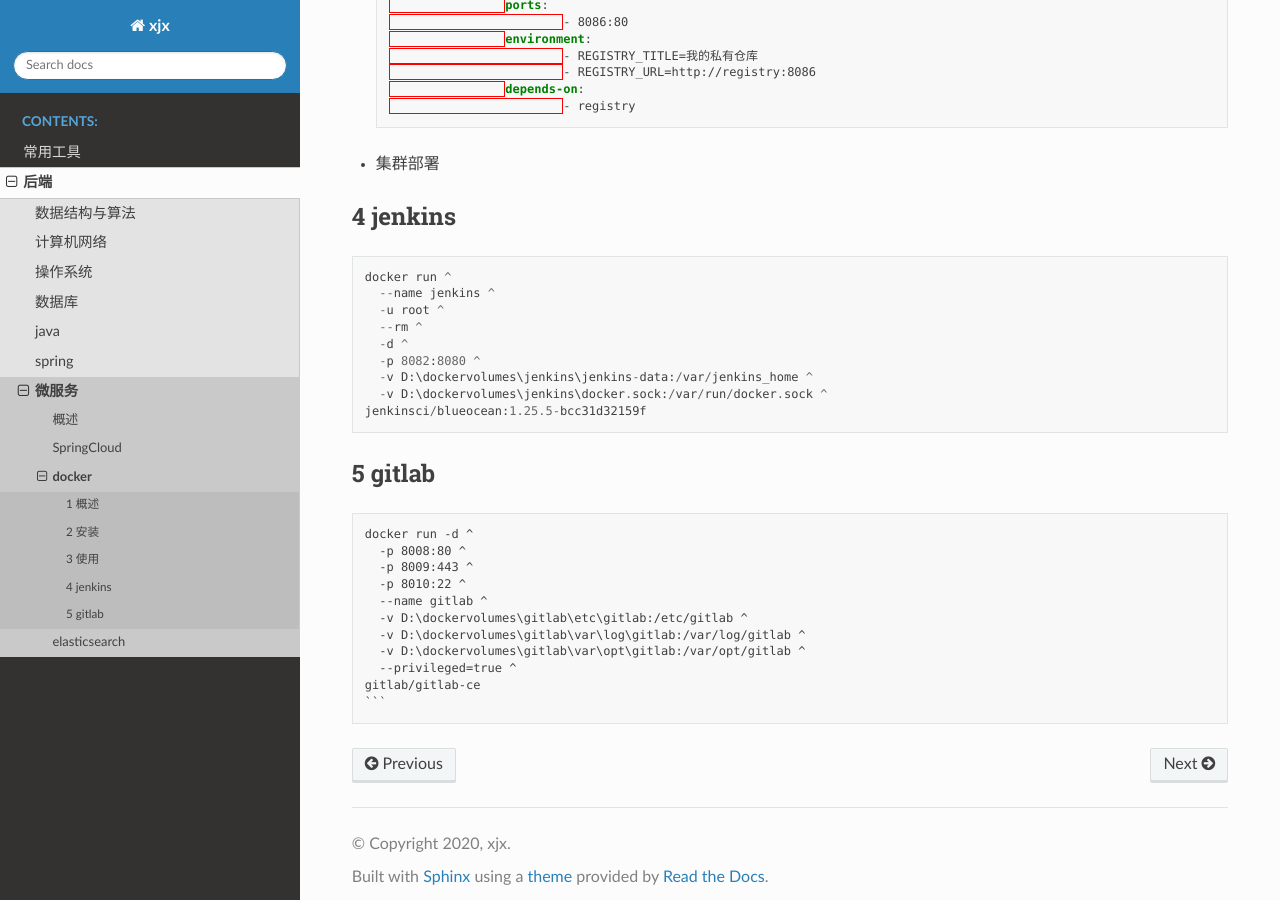
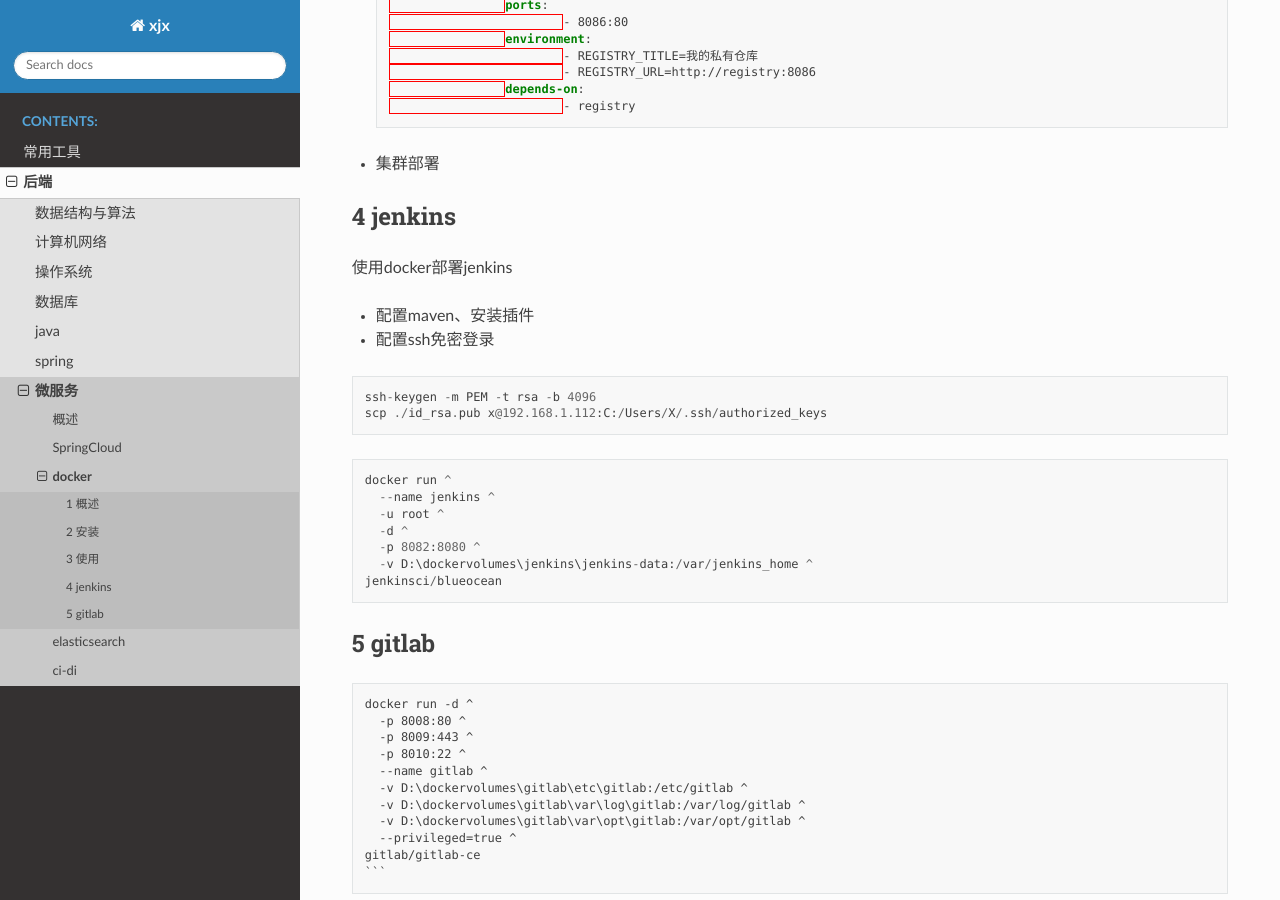
Before and after one commit to zzpandaman/wiki, a Sphinx documentation site: the page built from source/backend/microservice/docker.md, in a window 1280 px wide and 900 px high, scrolled down 1882 px. Built offline with Sphinx 7.4.7 and the Read the Docs theme 2.0.0, drawn with Linux system fonts in a browser that asks for light colours; pages that are not in the unit, such as notebooks, are missing from menus.

Commit message:
更新ci-di

````diff
--- a/source/backend/microservice/docker.md
+++ b/source/backend/microservice/docker.md
@@ -84,16 +84,24 @@
 
 ## 4 jenkins
 
+使用docker部署jenkins
+
+- 配置maven、安装插件
+- 配置ssh免密登录
+
+```
+ssh-keygen -m PEM -t rsa -b 4096
+scp ./id_rsa.pub x@192.168.1.112:C:/Users/X/.ssh/authorized_keys
+```
+
 ```
 docker run ^
   --name jenkins ^
   -u root ^
-  --rm ^
   -d ^
   -p 8082:8080 ^
   -v D:\dockervolumes\jenkins\jenkins-data:/var/jenkins_home ^
-  -v D:\dockervolumes\jenkins\docker.sock:/var/run/docker.sock ^
-jenkinsci/blueocean:1.25.5-bcc31d32159f
+jenkinsci/blueocean
 ```
 
 ## 5 gitlab
--- a/source/backend/microservice/index.rst
+++ b/source/backend/microservice/index.rst
@@ -8,3 +8,4 @@
    springcloud
    docker
    elasticsearch
+   ci-di
````
Also changed, not shown: source/backend/microservice/ci-di.md (added, +82 -0 lines), source/_static/img/ci-di0.png (added), source/_static/img/ci-di1.jpeg (added), source/_static/img/ci-di1.png (added), source/_static/img/ci-di2.png (added), source/_static/img/ci-di3.png (added), source/_static/img/ci-di4.png (added), source/_static/img/ci-di5.png (added), source/_static/img/ci-di6.png (added), source/_static/img/ci-di7.png (added), source/_static/img/ci-di8.png (added), 1 other file.
